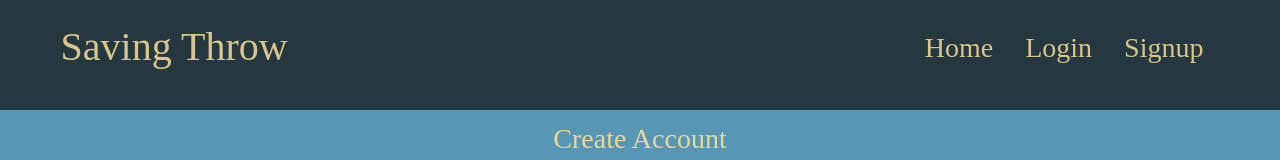
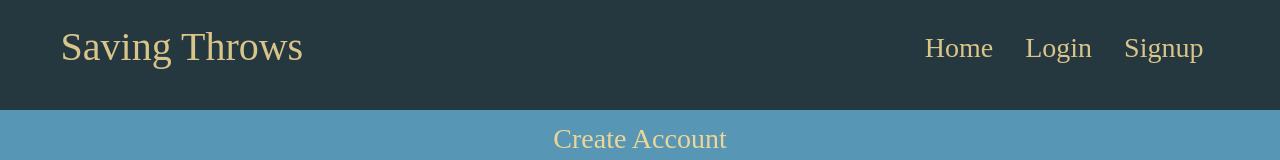
Before and after one commit to AnthonyRqqq/saving-throw-app, a React (Vite) app in the folder client/: page /signup in a window 1280 px wide. Shown: the top 160 px of the page. Built offline with nearby package versions, Linux system fonts and the light colour scheme.

Commit message:
Minor ui adjustment

```diff
--- a/client/src/components/Navigation.jsx
+++ b/client/src/components/Navigation.jsx
@@ -6,7 +6,7 @@ export default function Navigation() {
 
   return (
     <div className="row">
-      <h1 className="col justify-content-start">Saving Throw</h1>
+      <h1 className="col justify-content-start">Saving Throws</h1>
 
       <ul className="nav col justify-content-end">
         {/* Link to homepage */}
--- a/client/src/components/SignupForm.jsx
+++ b/client/src/components/SignupForm.jsx
@@ -47,13 +47,11 @@ export default function SignupForm() {
         throw new Error("Something went wrong");
       }
 
-
-
       const loginResponse = await loginUser({
         variables: { email: email, password: password },
       });
 
-      console.log(loginResponse)
+      console.log(loginResponse);
       const { token } = await loginResponse.data.login.token;
 
       await Auth.login(token);
```
